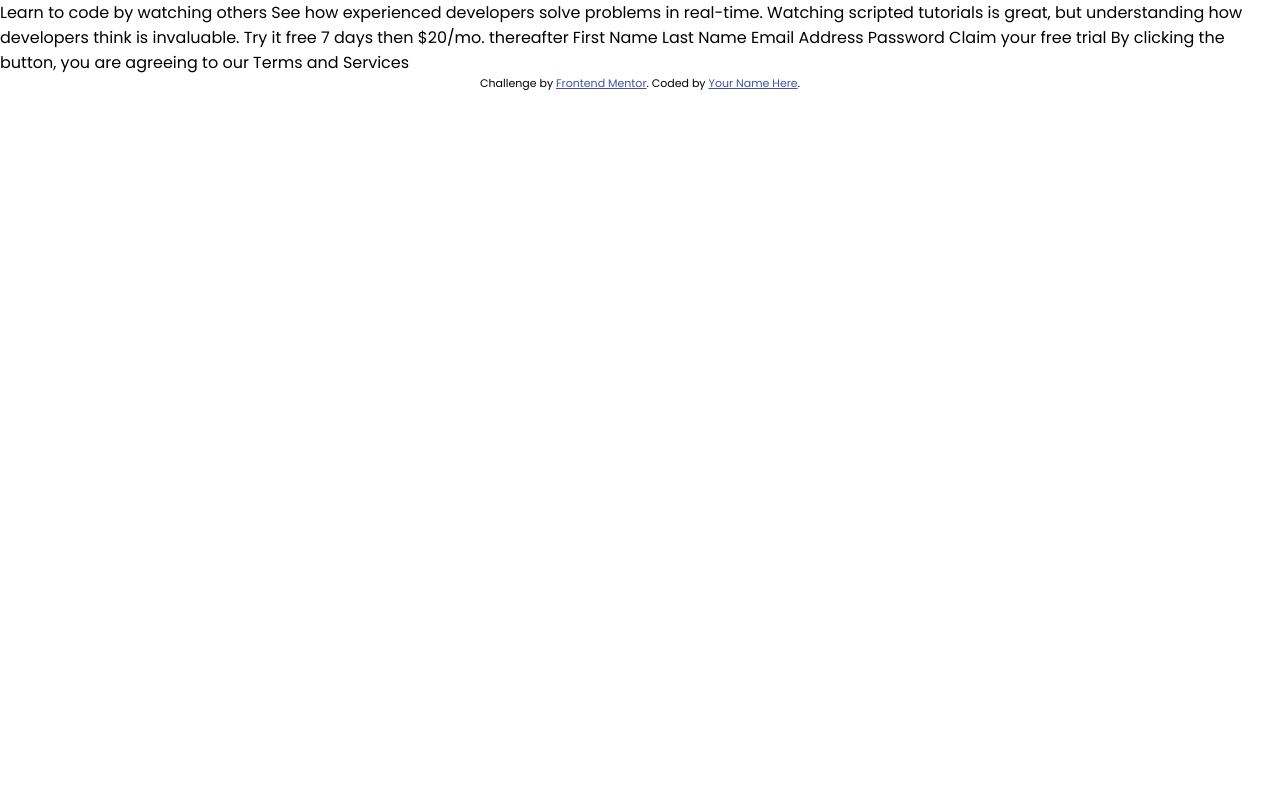
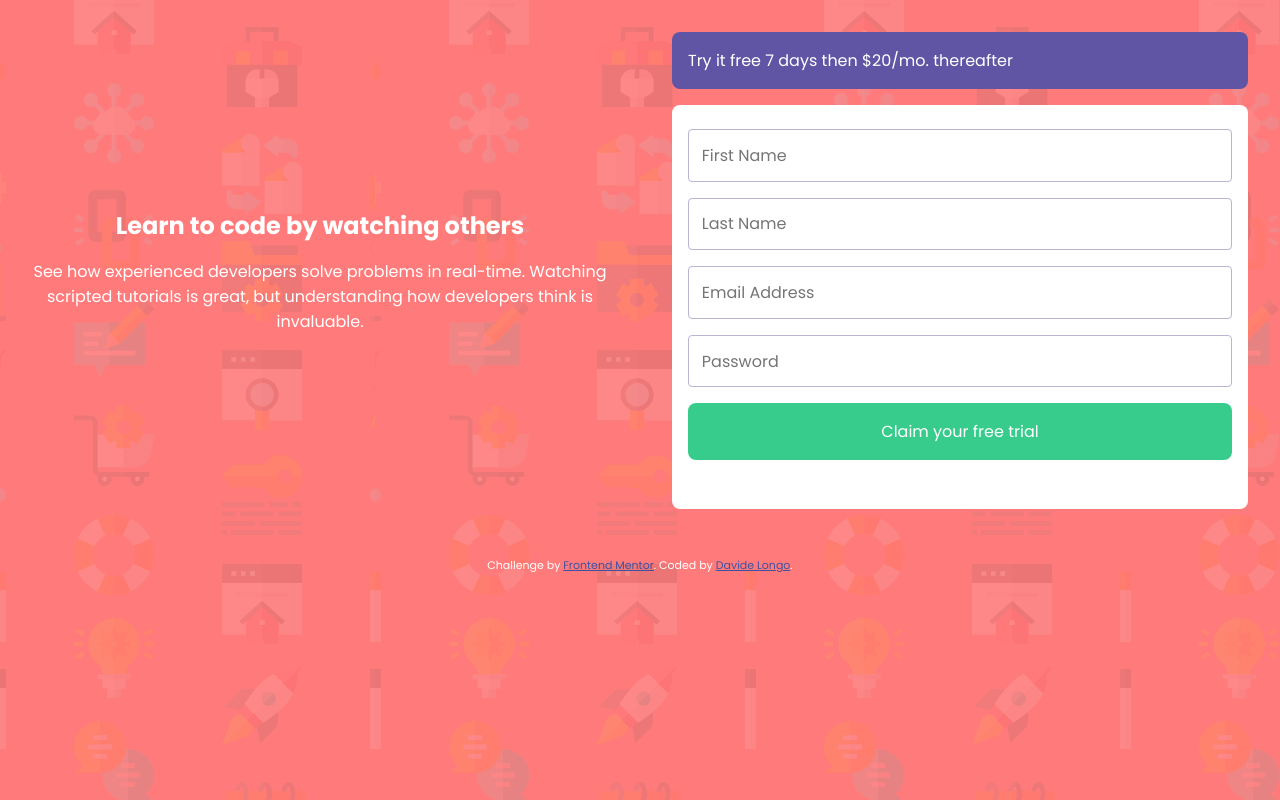
Before and after one commit to davidelng/11-intro-component-with-signup-form, a plain HTML site: page index.html in a window 1280 px wide. Drawn offline with Linux system fonts and the light colour scheme.

Commit message:
initial styles

```diff
--- a/index.html
+++ b/index.html
@@ -14,26 +14,36 @@
 
 <body>
 
-  Learn to code by watching others
+  <main>
+    <section class="description">
+      <h1>Learn to code by watching others</h1>
 
-  See how experienced developers solve problems in real-time. Watching scripted tutorials is great,
-  but understanding how developers think is invaluable.
+      <p>See how experienced developers solve problems in real-time. Watching scripted
+        tutorials is great,
+        but understanding how developers think is invaluable.</p>
+    </section>
 
-  Try it free 7 days then $20/mo. thereafter
+    <section class="form">
+      <div class="trial">
+        <p><span>Try it free 7 days</span> then $20/mo. thereafter</p>
+      </div>
+      <form action="">
+        <input type="text" name="first-name" id="first__name" placeholder="First Name">
+        <input type="text" name="last-name" id="last__name" placeholder="Last Name">
+        <input type="email" name="email" id="email" placeholder="Email Address">
+        <input type="password" name="password" id="password" placeholder="Password">
 
-  First Name
-  Last Name
-  Email Address
-  Password
+        <input type="submit" value="Claim your free trial" id="btn">
 
-  Claim your free trial
-
-  By clicking the button, you are agreeing to our Terms and Services
+        <p>By clicking the button, you are agreeing to our <span>Terms and Services</span></p>
+      </form>
+    </section>
+  </main>
 
   <footer>
     <p class="attribution">
       Challenge by <a href="https://www.frontendmentor.io?ref=challenge" target="_blank">Frontend Mentor</a>.
-      Coded by <a href="#">Your Name Here</a>.
+      Coded by <a href="https://github.com/davidelng">Davide Longo</a>.
     </p>
   </footer>
   <script src="script.js"></script>
--- a/script.js
+++ b/script.js
@@ -0,0 +1,5 @@
+const firstName = document.querySelector('#first__name');
+const lastName = document.querySelector('#last__name');
+const email = document.querySelector('#email');
+const password = document.querySelector('#password');
+const btn = document.querySelector('#btn');
--- a/style.css
+++ b/style.css
@@ -25,13 +25,58 @@ input, button {
 }
 /* set body defaults */
 body {
-    min-width: 100vh;
+    min-height: 100vh;
     font-family: 'Poppins', sans-serif;
+    color: white;
+    background: url(images/bg-intro-mobile.png), var(--red);
+}
+
+section {
+    padding: 2rem;
+}
+
+.description {
+    text-align: center;
+}
+
+.description p {
+    margin-top: 1rem;
+}
+
+.trial {
+    background: var(--blue);
+    margin-bottom: 1rem;
+    padding: 1rem;
+    border-radius: 0.5rem;
+}
+
+form {
+    padding: 1rem;
+    background-color: white;
+    border-radius: 0.5rem;
+}
+
+input {
+    width: 100%;
+    margin: .5rem 0;
+    padding: .8rem;
+    border: 1px solid var(--grayish-blue);
+    border-radius: .25rem;
+}
+
+input[type=submit] {
+    color: white;
+    background: var(--green);
+    border-radius: 0.5rem;
+    border: none;
+    width: 100%;
+    padding: 1rem;
 }
 
 /* attribution */
 .attribution {
     font-size: 11px; text-align: center;
+    margin: 1rem;
 }
 
 .attribution a {
@@ -40,5 +85,17 @@ body {
 
 /* DESKTOP */
 @media (min-width: 62.5rem) {
+    main {
+        display: grid;
+        grid-template-columns: repeat(2, 1fr);
+        align-items: center;
+        justify-content: center;
+    }
+    .description {
+        grid-column: 1/2;
+    }
 
+    .form {
+        grid-column: 2/3;
+    }
 }
```
